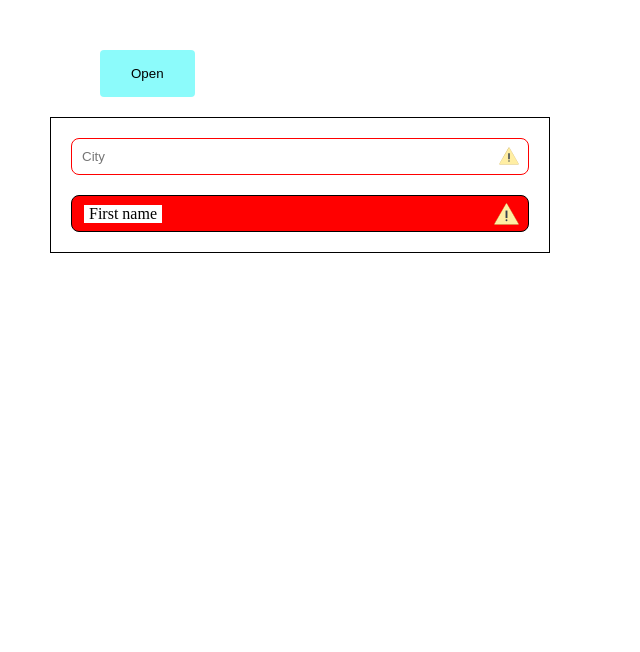
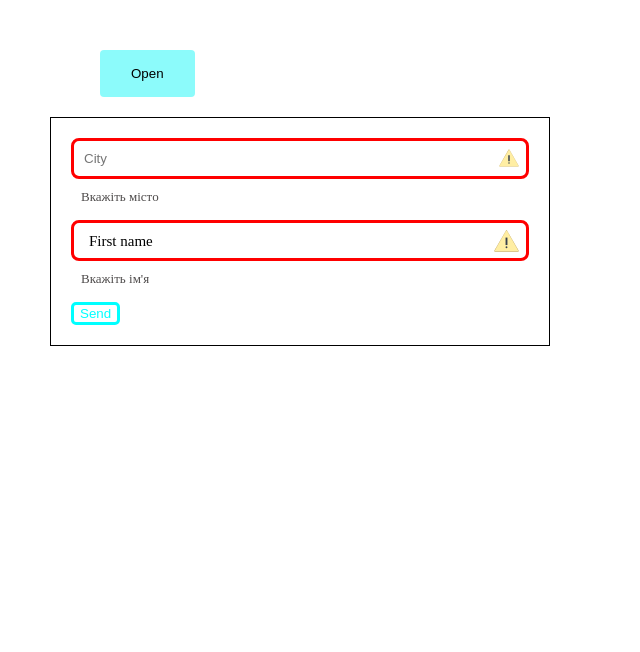
Before and after one commit to Zetonen/form-practice, a plain HTML site: page index.html in a window 1280 px wide. Shown: the whole page, without its empty margins (0-640 px from the left). Drawn offline with Linux system fonts and the light colour scheme; a web font is replaced by a local one.

Commit message:
add proj

```diff
--- a/index.html
+++ b/index.html
@@ -31,6 +31,7 @@
         <label class="box-city-input-image" for="city"></label>
 
       </div>
+      <p class="box-text">Вкажіть місто</p>
 
       <div class="text-field">
         <input
@@ -50,7 +51,8 @@
           <use href="./image/error.svg#error"></use>
         </svg>
       </div>
-      <!--<button type="submit">Send</button>
+      <p class="box-text">Вкажіть ім'я</p>
+      <button class="box-btn" type="submit">Send</button>
     </form>
      <div class="back-modal is-hidden" data-modal>
       <div class="modal">
@@ -83,7 +85,7 @@
           </svg>
         </label>
       </div>
-    </div> -->
+    </div>
 
     <script src="./index.js"></script>
   </body>
--- a/style.css
+++ b/style.css
@@ -55,6 +55,11 @@ form {
   outline: #ff0000;
 }
 
+.box-city-input:valid{
+  border-color:green;
+  outline:green;
+}
+
 .box-city-input:invalid +.box-city-input-image::before{
 content: " ";
 position: absolute;
@@ -84,17 +89,28 @@ transform: translateY(-50%);
 background-repeat: no-repeat;
 }
 
+.box-text{
+  margin: 10px 0 15px 10px;
+ font-size: 13px;
+ color: rgb(79, 76, 76);
 
+}
 
 .text-field-input{
   padding: 10px;
-  border: 1px solid #000000;
+  border: 3px solid #000000;
   border-radius: 8px;
 
 }
+.text-field-input:valid{
+  border-color: green;
+  outline: none;
+}
+
+
 
 .text-field-input:invalid{
-  background-color: red;
+  border-color: red;
   outline: none;
 }
 .text-field-input-image{
@@ -118,6 +134,9 @@ background-repeat: no-repeat;
   transform: translateY(-50%);
   }
 
+  .box-field-input:valid{
+    border-color: green;
+  }
   .box-field-input:valid +.box-field-input-image::after{
     content: " ";
     position: absolute;
@@ -190,7 +209,7 @@ display: none;
   top: 50%;
   left: 13px;
   padding: 0 5px;
-  font-size: 16px;
+  font-size: 15px;
   background-color: #ffffff;
   transform: translateY(-50%);
   transition: top 100ms ease-in, font-size 100ms ease-in;
@@ -215,6 +234,20 @@ display: none;
   width: 500px;
   border: 1px solid #000000;
 }
+
+.box-btn{
+border-radius: 5px;
+border: 3px solid  aqua;
+color: aqua;
+background-color: transparent;
+cursor: pointer;
+}
+.box-btn:hover{
+color: #ffffff;
+background-color: aqua;
+}
+
+
 .policy {
   position: relative;
   padding-left: 10px;
@@ -411,7 +444,7 @@ display: none;
 
 .box-city{
   position: relative;
-  margin-bottom: 20px;
+
 
 }
 
@@ -419,7 +452,7 @@ display: none;
   position: relative;
   padding: 10px;
   width: 100%;
-  border: 1px solid #000000;
+  border: 3px solid #000000;
   border-radius: 8px;
 }
 
```
